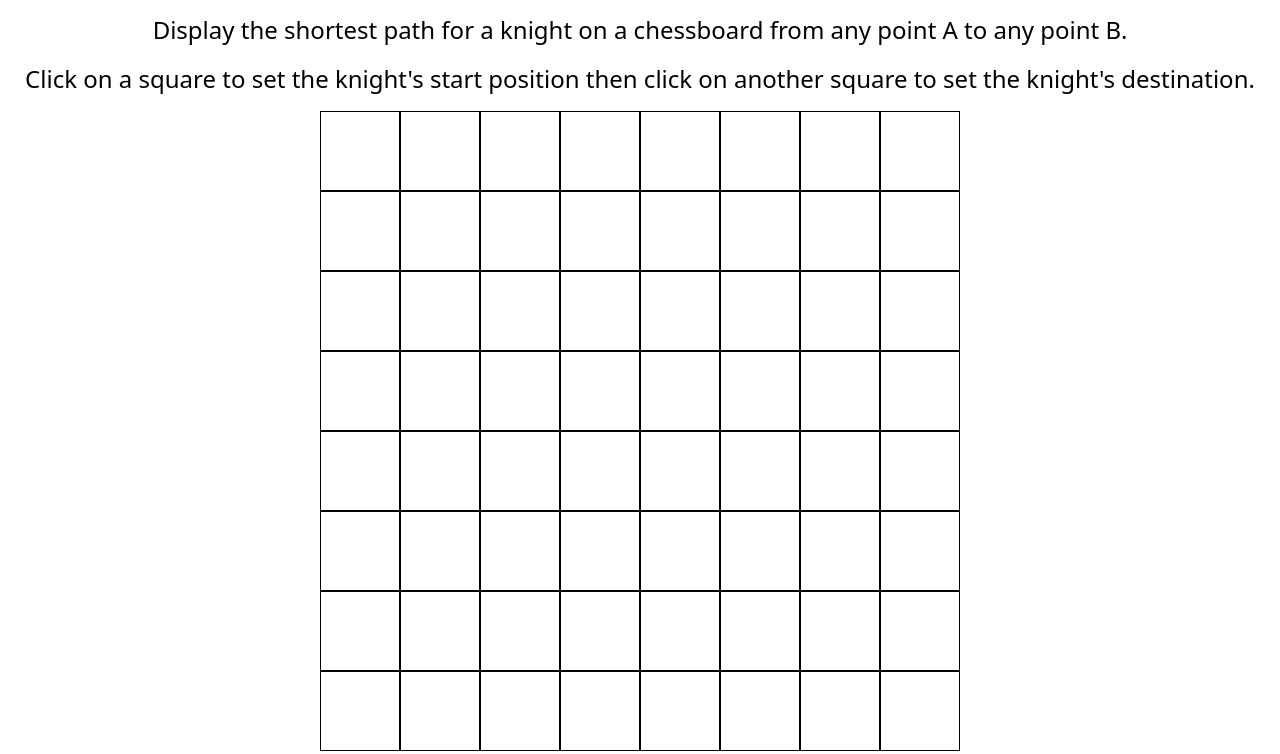
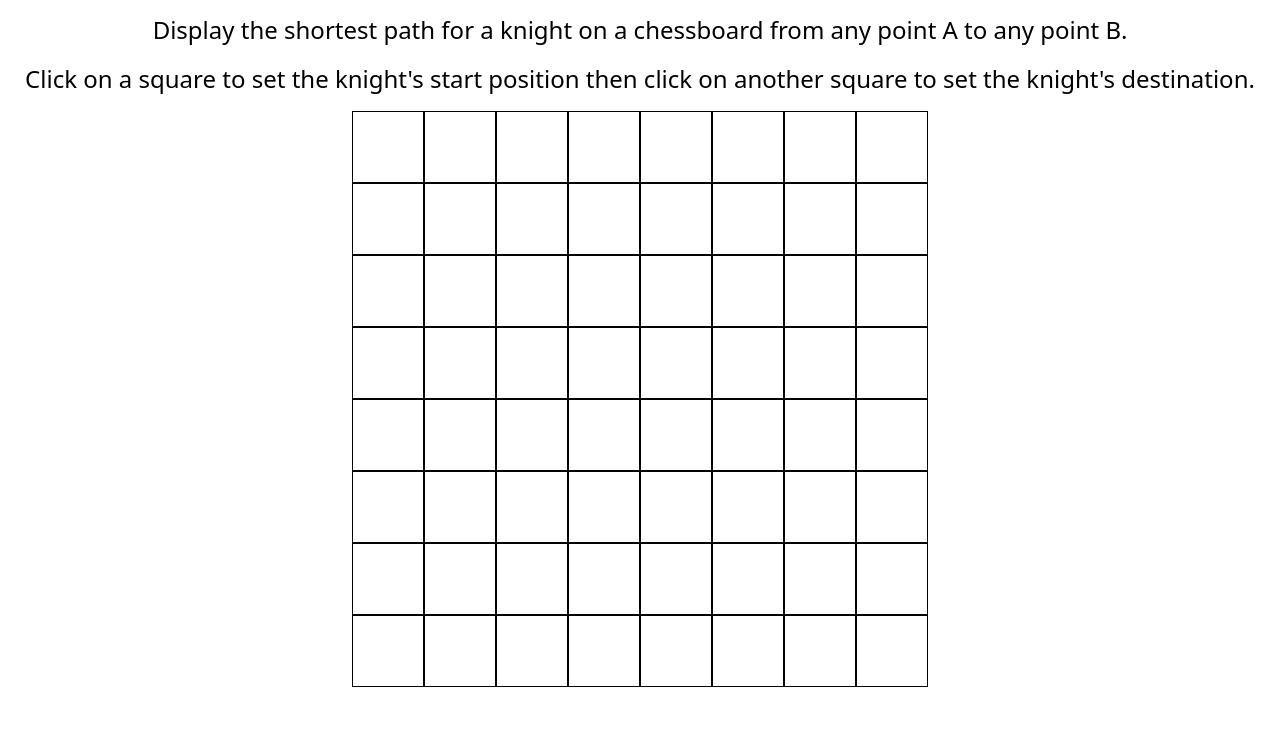
Before and after one commit to leandroesposito/top-knight-travails, a plain HTML site: page index.html in a window 1280 px wide. Shown: the part 46-800 px from the top of the page. Drawn offline with Linux system fonts and the light colour scheme.

Commit message:
Reduce board size

```diff
--- a/style.css
+++ b/style.css
@@ -1,8 +1,18 @@
 body {
   margin: 0;
   padding: 0;
-  font-family: system-ui, -apple-system, BlinkMacSystemFont, "Segoe UI", Roboto,
-    Oxygen, Ubuntu, Cantarell, "Open Sans", "Helvetica Neue", sans-serif;
+  font-family:
+    system-ui,
+    -apple-system,
+    BlinkMacSystemFont,
+    "Segoe UI",
+    Roboto,
+    Oxygen,
+    Ubuntu,
+    Cantarell,
+    "Open Sans",
+    "Helvetica Neue",
+    sans-serif;
   font-size: 16px;
 }
 
@@ -24,10 +34,11 @@ h1 {
 
 .grid {
   display: grid;
-  grid-template-columns: repeat(8, 10vmin);
-  grid-template-rows: repeat(8, 10vmin);
-  width: 80vmin;
-  height: 80vmin;
+  grid-template-columns: repeat(8, 9vmin);
+  grid-template-rows: repeat(8, 9vmin);
+  width: 72vmin;
+  height: 72vmin;
+  margin-bottom: 1rem;
 }
 
 .grid > div {
@@ -39,6 +50,7 @@ h1 {
   justify-content: center;
   align-items: center;
   font-size: 2rem;
+  cursor: pointer;
 }
 
 .knight {
```
